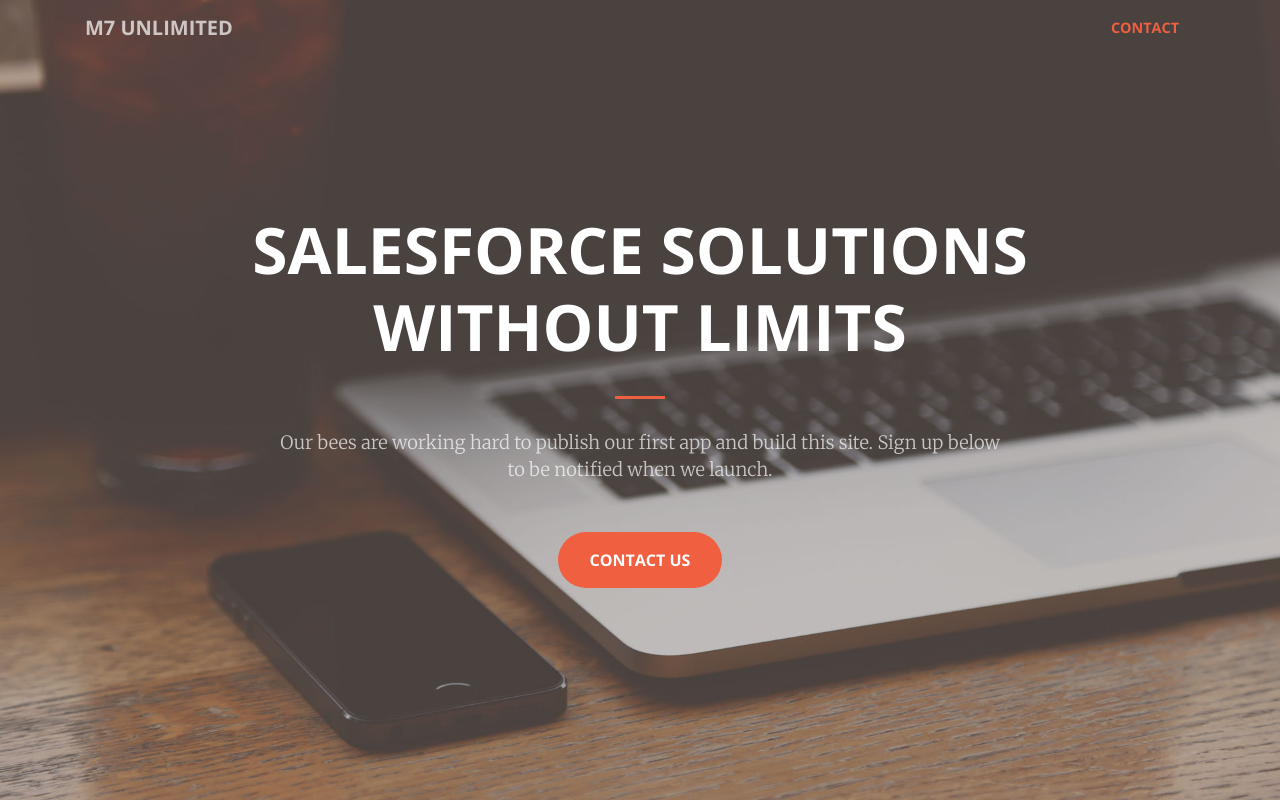
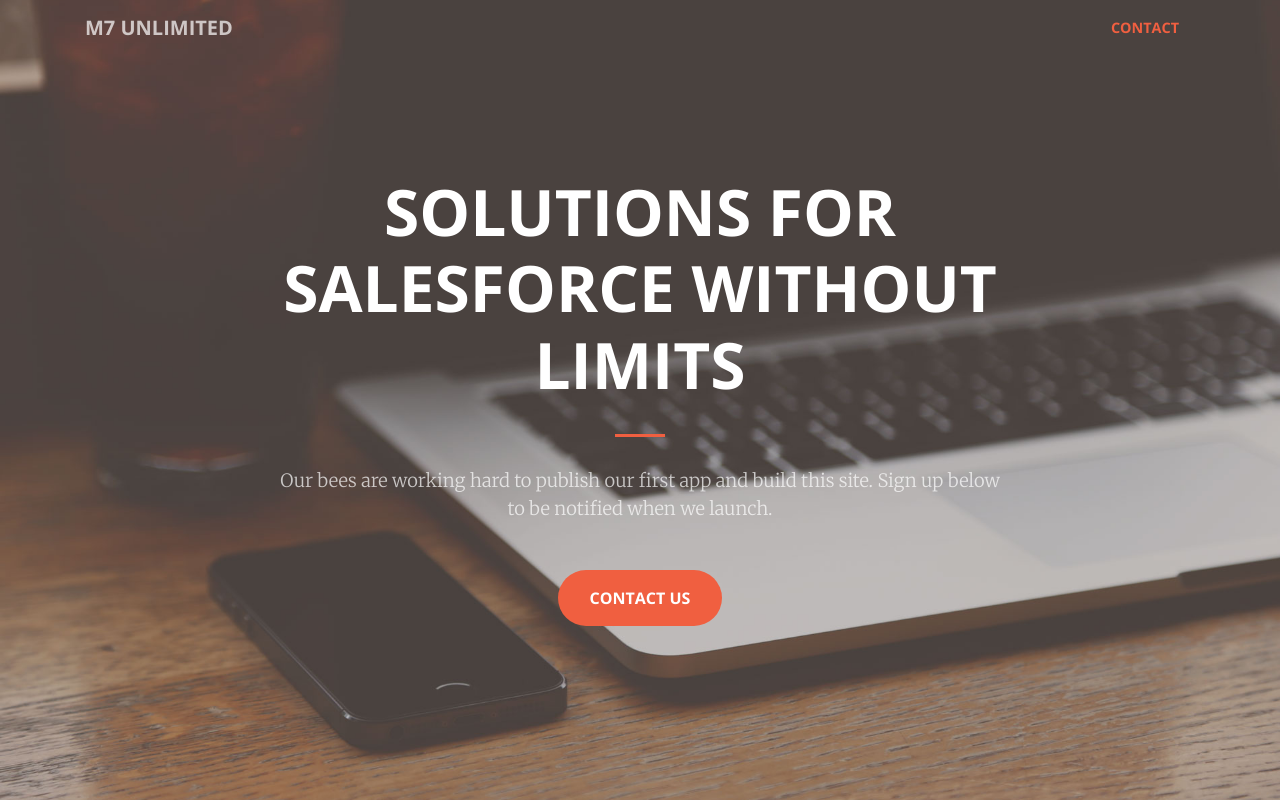
Before and after one commit to M7Unlimited/m7unlimited.github.io, a plain HTML site: page index.html in a window 1280 px wide. Shown: the top 802 px of the page. Drawn offline with nearby package versions, Linux system fonts and the light colour scheme.

Commit message:
Updated slogan to comply with Salesforce requirements.

```diff
--- a/index.html
+++ b/index.html
@@ -51,7 +51,7 @@
         <div class="row">
           <div class="col-lg-10 mx-auto">
             <h1 class="text-uppercase">
-              <strong>Salesforce solutions without limits</strong>
+              <strong>Solutions for Salesforce without limits</strong>
             </h1>
             <hr>
           </div>
```
